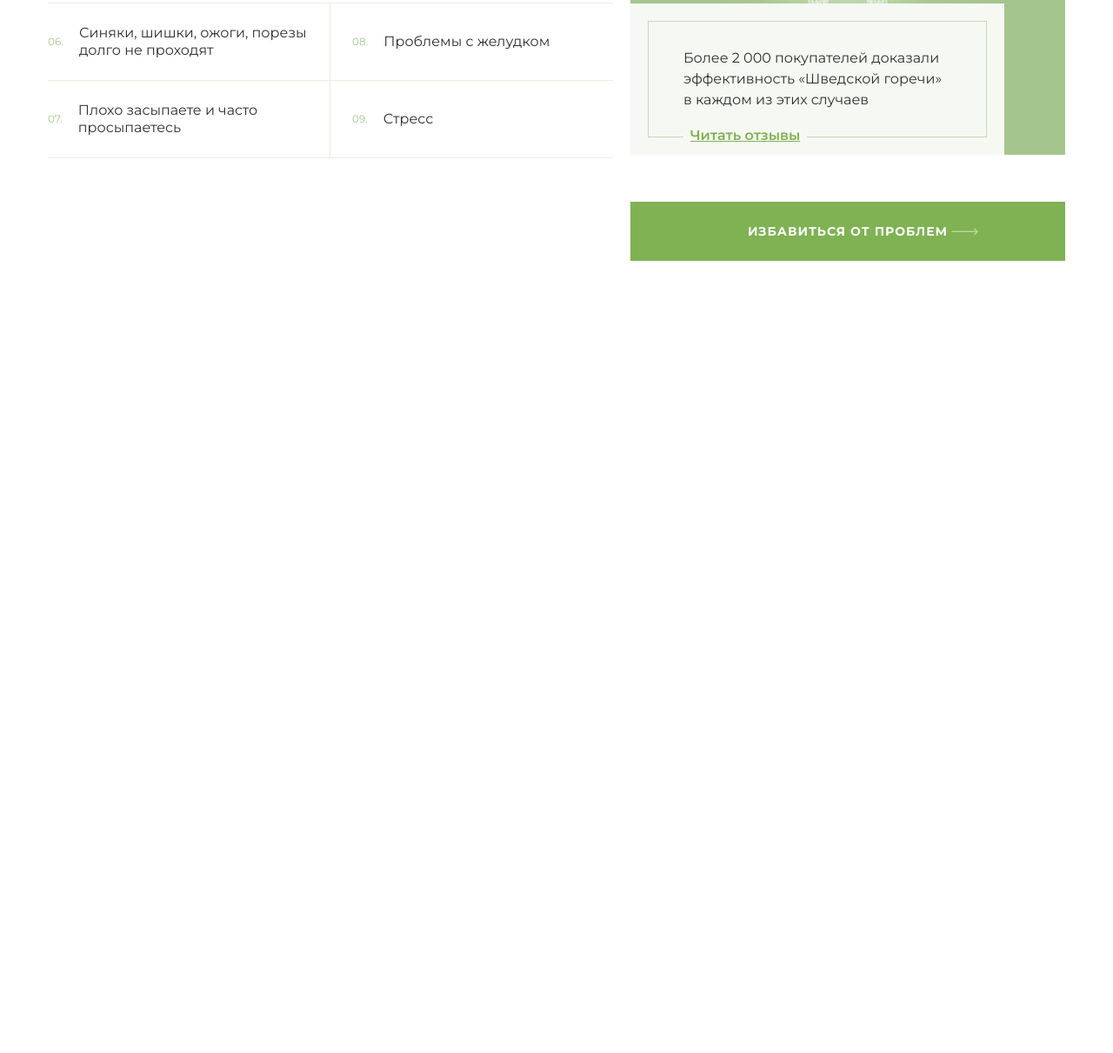
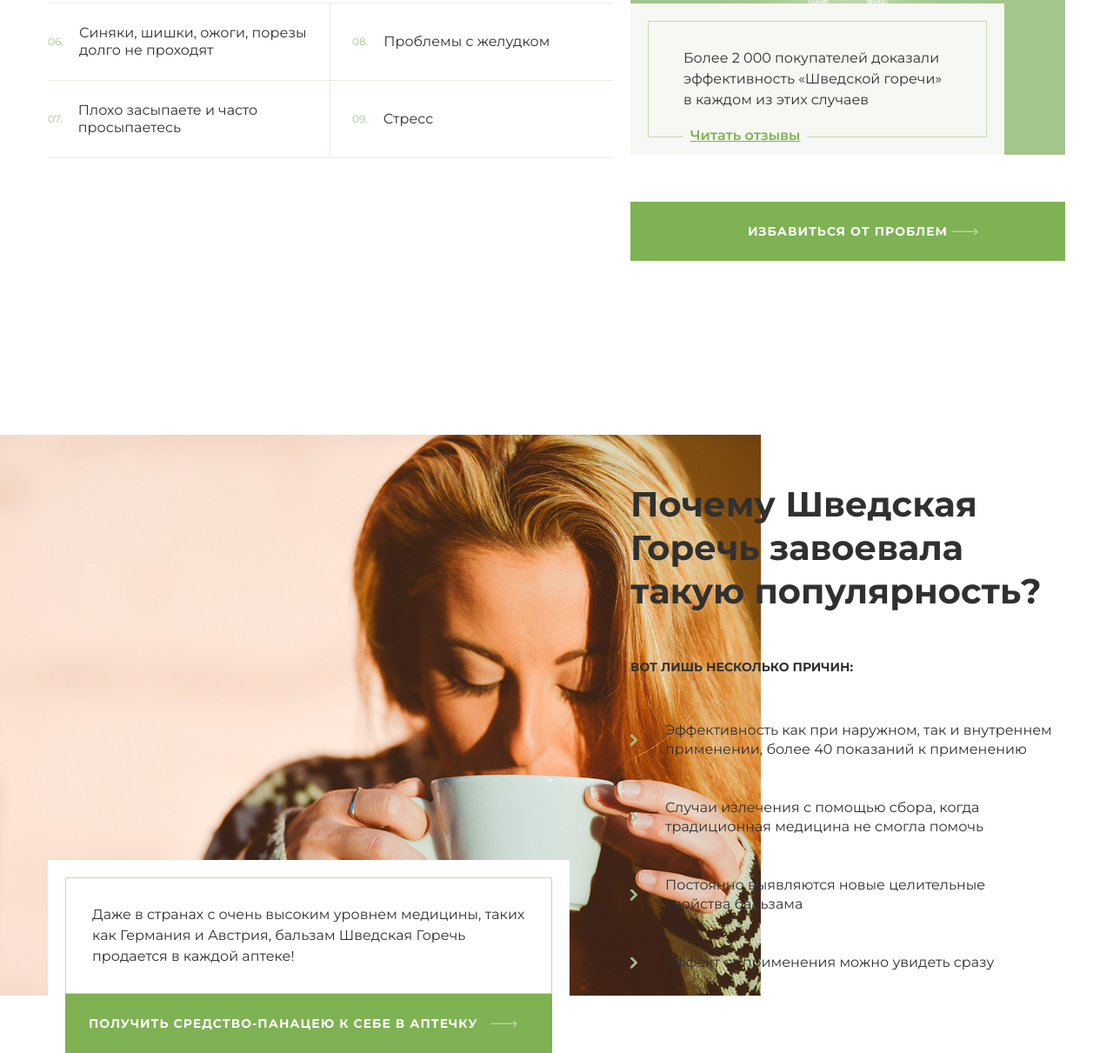
Before and after one commit to EPShepelev/Landing_SwedishBitter, a plain HTML site: page index.html in a window 1280 px wide. Shown: the part 1679-2890 px from the top of the page at 87% size. Before the commit the page ends 1979 px from the top, so only its background shows below. Drawn offline with nearby package versions, Linux system fonts and the light colour scheme.

Commit message:
section popularity done

```diff
--- a/css/style.css
+++ b/css/style.css
@@ -381,3 +381,87 @@ body{
   top: 30px;
   position: absolute;
 }
+.popularity{
+  padding-top: 200px;
+}
+.popularity__wrapper{
+  min-height: 645px;
+  max-width: 1720px;
+  margin: 0 auto;
+  background-image: url(../images/popularity.jpg);
+  background-repeat: no-repeat;
+}
+.popularity__inner{
+  display: flex;
+  align-items: flex-end;
+  justify-content: flex-end;
+}
+.popularity__right{
+  max-width: 500px;
+  width: 100%;
+  padding-right: 15px;
+  color: #303030;
+}
+.popularity__right-title{
+  margin-top: 55px;
+  font-weight: 700;
+  font-size: 40px;
+  line-height: 50px;
+}
+.popularity__right-subtitle{
+  padding: 50px 0;
+  font-weight: 700;
+  font-size: 14px;
+  text-transform: uppercase;
+}
+.popularity__right-list{
+  list-style-type: none;
+}
+.popularity__right-list li{
+  position: relative;
+  line-height: 22px;
+  margin-bottom: 45px;
+  padding-left: 40px;
+}
+.popularity__right-list li:before{
+  position: absolute;
+  content: "";
+  left: 0;
+  top: 50%;
+  width: 8px;
+  height: 13px;
+  transform: translateY(-50%);
+  background-image: url(../images/shevrone.svg);
+}
+.popularity__box{
+  padding: 20px;
+  margin-right: 70px;
+  background-color: #fff;
+}
+.popularity__box-text{
+  border: 1px solid #c5dab5;
+  padding: 30px;
+  color: #303030;
+}
+.popularity__box-link{
+  padding: 22px 85px 22px 27px;
+  position: absolute;
+  background-color: #7eb252;
+  outline: none;
+  color: #fff;
+  text-align: center;
+  text-decoration: none;
+  text-transform: uppercase;
+  font-size: 14px;
+  font-weight: 700;
+  letter-spacing: 1px;
+}
+.popularity__box-link:after{
+  content: "";
+  background-image: url("../images/arrow-right.png");
+  width: 31px;
+  height: 9px;
+  right: 40px;
+  top: 30px;
+  position: absolute;
+}
--- a/index.html
+++ b/index.html
@@ -180,7 +180,34 @@
     </div>
   </section>
   <section class="popularity">
-
+    <div class="popularity__wrapper">
+      <div class="container">
+        <div class="popularity__inner">
+          <div class="popularity__box">
+            <div class="popularity__box-text">
+              Даже в странах с очень высоким уровнем медицины, таких как Германия и Австрия, бальзам Шведская Горечь продается в каждой аптеке!
+            </div>
+            <a href="#" class="popularity__box-link">
+              Получить средство-панацею к себе в аптечку
+            </a>
+          </div>
+          <div class="popularity__right">
+            <div class="popularity__right-title">
+              Почему Шведская Горечь завоевала такую популярность?
+            </div>
+            <div class="popularity__right-subtitle">
+              Вот лишь несколько причин:
+            </div>
+            <ul class="popularity__right-list">
+              <li>Эффективность как при наружном, так и внутреннем применении, более 40 показаний к применению</li>
+              <li>Случаи излечения с помощью сбора, когда традиционная медицина не смогла помочь</li>
+              <li>Постоянно выявляются новые целительные свойства бальзама</li>
+              <li>Эффект от применения можно увидеть сразу</li>
+            </ul>
+          </div>
+        </div>
+      </div>
+    </div>
   </section>
   <script src="https://ajax.googleapis.com/ajax/libs/jquery/3.4.1/jquery.min.js"></script>
   <script src="js/main.js"></script>
```
Also changed, not shown: images/popularity.jpg (added).
